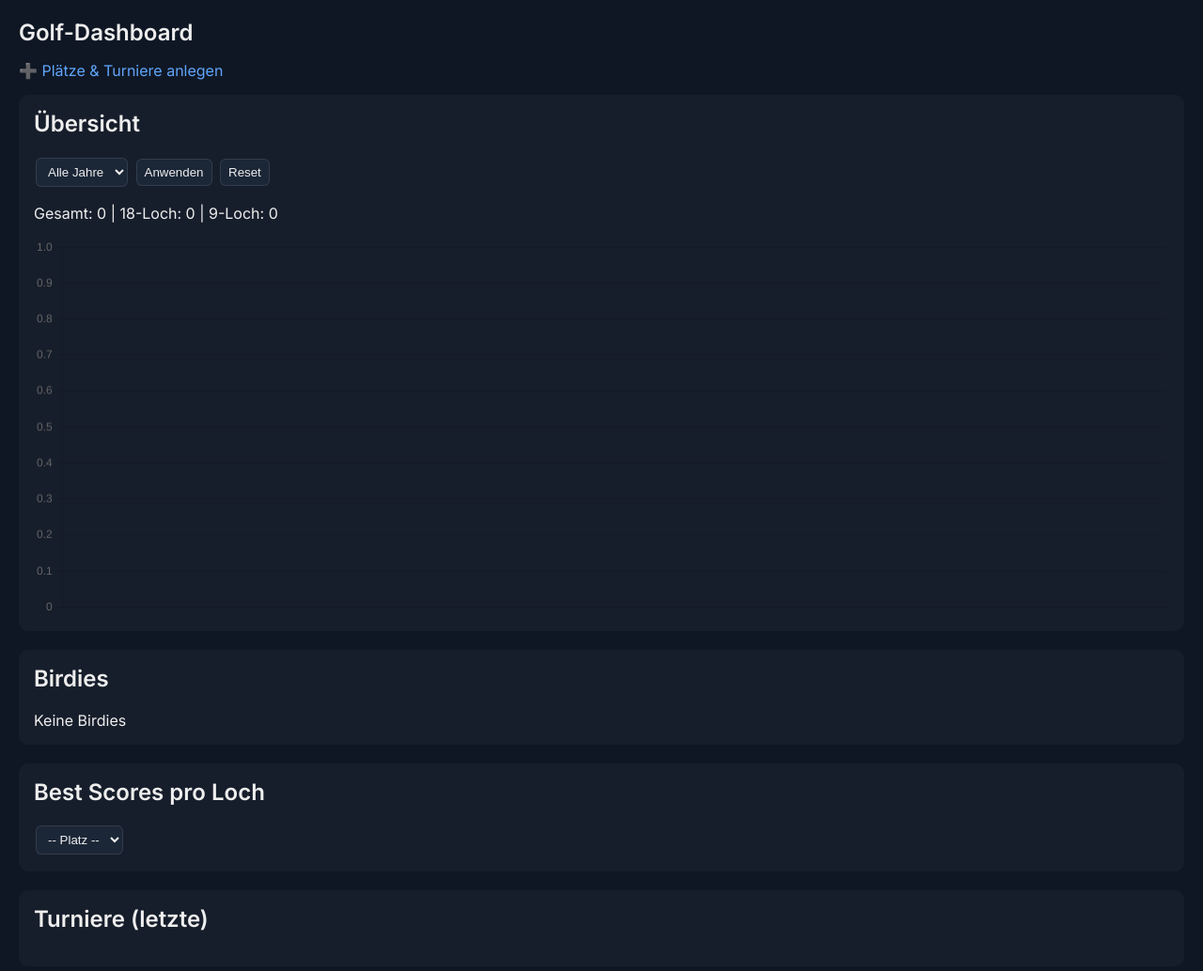
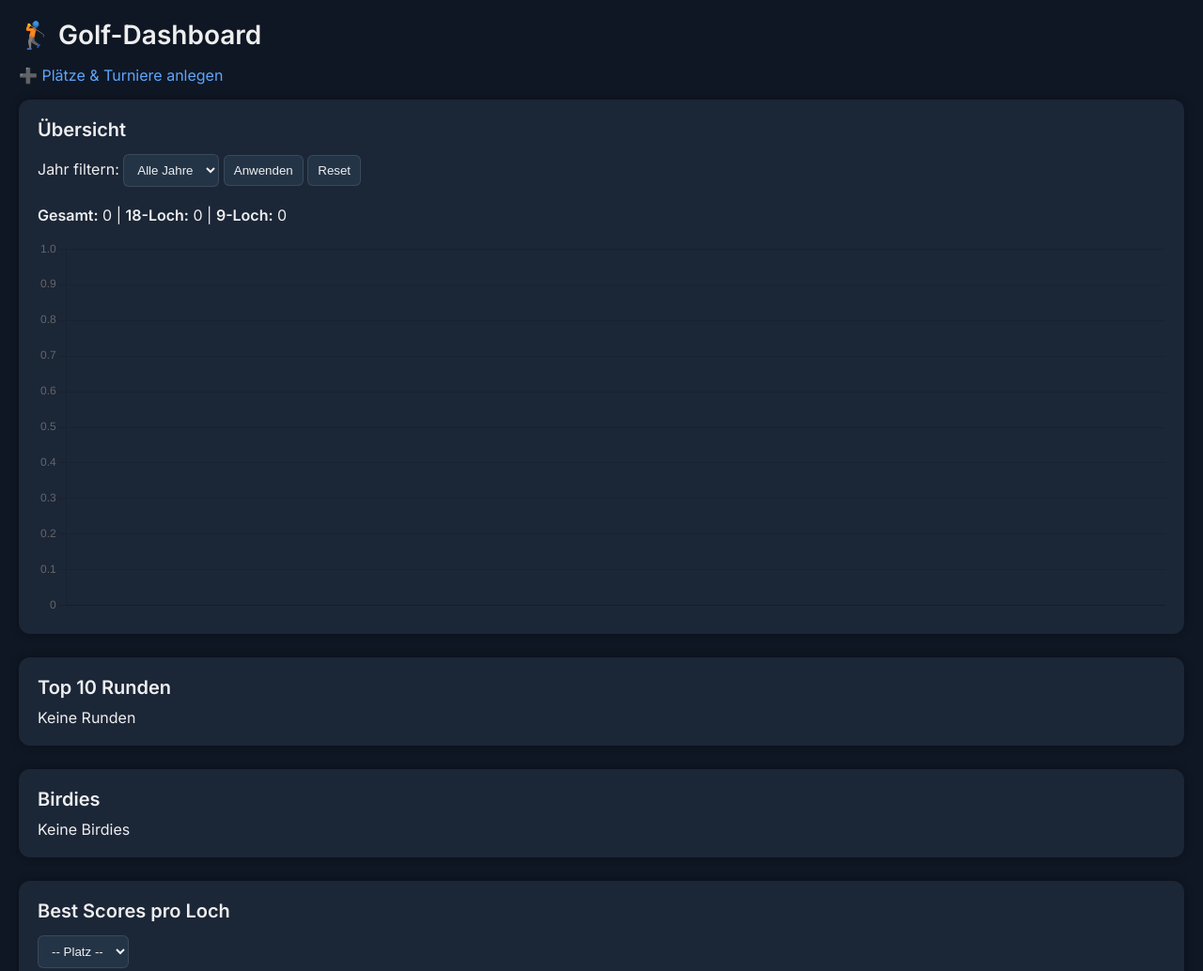
Before and after one commit to liehol75/golfdashboard, a plain HTML site: page index.html in a window 1280 px wide. Shown: the top 1034 px of the page at 94% size. Drawn offline with nearby package versions, Linux system fonts and the light colour scheme.

Commit message:
index.html aktualisieren

```diff
--- a/index.html
+++ b/index.html
@@ -9,29 +9,35 @@
 <style>
 body{font-family:'Inter',sans-serif;background:#0f1724;color:#eee;margin:0}
 .container{max-width:1250px;margin:auto;padding:20px}
-h1{margin:0 0 10px;font-size:24px}
-h2{margin-top:0}
-.card{background:rgba(255,255,255,0.03);padding:16px;border-radius:10px;margin-bottom:20px}
-select,input,button{padding:6px 8px;border-radius:6px;border:1px solid rgba(255,255,255,0.1);background:#1b2637;color:#eee;margin:2px}
+h1{margin:0 0 15px;font-size:28px;font-weight:600}
+h2{margin:0 0 10px;font-size:20px}
+.card{background:#1b2637;padding:20px;border-radius:12px;margin-bottom:25px;box-shadow:0 0 10px rgba(0,0,0,0.3)}
+select,input,button{padding:8px 10px;border-radius:6px;border:1px solid rgba(255,255,255,0.1);background:#243447;color:#eee;margin:4px 0}
 button{cursor:pointer}
-table{width:100%;border-collapse:collapse;font-size:13px}
-th,td{padding:4px 6px;border-bottom:1px solid rgba(255,255,255,0.05);text-align:center}
+table{width:100%;border-collapse:collapse;font-size:14px}
+th,td{padding:6px 8px;border-bottom:1px solid rgba(255,255,255,0.1);text-align:center}
 .eagle{background:#4ade80}.birdie{background:#22d3ee}.par{background:#60a5fa}.bogey{background:#facc15}.dbl{background:#f87171}
 a{color:#60a5fa;text-decoration:none}
 </style>
 </head>
 <body>
 <div class="container">
-<h1>Golf-Dashboard</h1>
+<h1>🏌️ Golf-Dashboard</h1>
 <p><a href="manage.html">➕ Plätze & Turniere anlegen</a></p>
 
 <div class="card">
 <h2>Übersicht</h2>
+<label for="filterYear">Jahr filtern:</label>
 <select id="filterYear"></select>
 <button onclick="applyFilters()">Anwenden</button>
 <button onclick="resetFilters()">Reset</button>
 <div id="summary"></div>
 <canvas id="chartScores" height="100"></canvas>
+</div>
+
+<div class="card">
+<h2>Top 10 Runden</h2>
+<div id="topRounds"></div>
 </div>
 
 <div class="card">
@@ -46,13 +52,13 @@ a{color:#60a5fa;text-decoration:none}
 </div>
 
 <div class="card">
-<h2>Turniere (letzte)</h2>
+<h2>Letzte Turniere</h2>
 <div id="recentList"></div>
 </div>
 </div>
 
 <script>
-const STORAGE_KEY='golf_dash_full3';
+const STORAGE_KEY='golf_dash_full4';
 let state={courses:[],tournaments:[]};
 if(localStorage.getItem(STORAGE_KEY))state=JSON.parse(localStorage.getItem(STORAGE_KEY));
 function save(){localStorage.setItem(STORAGE_KEY,JSON.stringify(state))}
@@ -70,14 +76,26 @@ let currentYear='';let chartScores;
 function applyFilters(){currentYear=document.getElementById('filterYear').value;renderAll()}
 function resetFilters(){currentYear='';renderAll()}
 function sumAdjGross(t){return t.holes.reduce((s,h)=>s+(h.strokes||0),0)}
+
 function renderSummaryAndChart(){
  const data=state.tournaments.filter(t=>!currentYear||new Date(t.date).getFullYear().toString()==currentYear);
  const total=data.length;const n18=data.filter(t=>t.holes.length>=18).length;const n9=data.filter(t=>t.holes.length<18).length;
- document.getElementById('summary').innerHTML=`<p>Gesamt: ${total} | 18-Loch: ${n18} | 9-Loch: ${n9}</p>`;
+ document.getElementById('summary').innerHTML=`<p><strong>Gesamt:</strong> ${total} | <strong>18-Loch:</strong> ${n18} | <strong>9-Loch:</strong> ${n9}</p>`;
  const labels=data.map(t=>fmtDate(t.date));const scores=data.map(t=>sumAdjGross(t));
  if(chartScores)chartScores.destroy();
- chartScores=new Chart(document.getElementById('chartScores'),{type:'line',data:{labels,datasets:[{label:'Score',data:scores}]},options:{plugins:{legend:{display:false}}}});
+ chartScores=new Chart(document.getElementById('chartScores'),{type:'line',data:{labels,datasets:[{label:'Score',data:scores,borderColor:'#60a5fa',backgroundColor:'rgba(96,165,250,0.3)',fill:true}]},options:{plugins:{legend:{display:false}}}});
 }
+
+function renderTopRounds(){
+ const div=document.getElementById('topRounds');
+ const rounds=state.tournaments.filter(t=>!currentYear||new Date(t.date).getFullYear().toString()==currentYear)
+   .map(t=>({date:t.date,score:sumAdjGross(t),name:t.name,course:state.courses.find(c=>c.id===t.courseId)?.name||'?'}))
+   .sort((a,b)=>a.score-b.score).slice(0,10);
+ if(!rounds.length){div.textContent='Keine Runden';return}
+ div.innerHTML='<table><tr><th>Datum</th><th>Turnier</th><th>Platz</th><th>Score</th></tr>'+
+ rounds.map(r=>`<tr><td>${fmtDate(r.date)}</td><td>${r.name}</td><td>${r.course}</td><td>${r.score}</td></tr>`).join('')+'</table>';
+}
+
 function renderBirdies(){
  const div=document.getElementById('birdieList');div.innerHTML='';
  const birdies=[];
@@ -89,6 +107,7 @@ function renderBirdies(){
  if(!birdies.length){div.textContent='Keine Birdies';return}
  div.innerHTML='<table><tr><th>Datum</th><th>Platz</th><th>Loch</th></tr>'+birdies.map(b=>`<tr><td>${fmtDate(b.date)}</td><td>${b.course}</td><td>${b.hole}</td></tr>`).join('')+'</table>';
 }
+
 function renderBestOfHole(){
  const id=document.getElementById('bestCourse').value;const c=state.courses.find(x=>x.id===id);
  if(!c){document.getElementById('bestTable').innerHTML='';return}
@@ -101,22 +120,26 @@ function renderBestOfHole(){
  c.holes.forEach((h,i)=>{const sc=best[i];const cls=sc?classify(h.par,sc):'';html+=`<tr><td>${h.num}</td><td>${h.par}</td><td class="${cls}">${sc?sc:'-'}</td></tr>`});
  html+='</table>';document.getElementById('bestTable').innerHTML=html;
 }
+
 function renderRecentList(){
  const div=document.getElementById('recentList');div.innerHTML='';
- const list=state.tournaments.filter(t=>!currentYear||new Date(t.date).getFullYear().toString()==currentYear).slice().sort((a,b)=>new Date(b.date)-new Date(a.date)).slice(0,10);
+ const list=state.tournaments.filter(t=>!currentYear||new Date(t.date).getFullYear().toString()==currentYear)
+ .slice().sort((a,b)=>new Date(b.date)-new Date(a.date)).slice(0,10);
  list.forEach(t=>{
  const c=state.courses.find(x=>x.id===t.courseId);
- let html=`<div style="margin-bottom:8px"><strong>${t.name}</strong> (${fmtDate(t.date)}) ${c?c.name:''}<br><table><tr>`;
+ let html=`<div style="margin-bottom:12px"><strong>${t.name}</strong> (${fmtDate(t.date)}) ${c?c.name:''}<br><table><tr>`;
  t.holes.forEach(h=>{const cls=classify(h.par,h.strokes);html+=`<td class="${cls}">${h.strokes}</td>`});
  html+='</tr></table></div>';div.innerHTML+=html;
  });
 }
+
 function populateFilters(){
  const years=Array.from(new Set(state.tournaments.map(t=>new Date(t.date).getFullYear()))).sort((a,b)=>b-a);
  document.getElementById('filterYear').innerHTML='<option value="">Alle Jahre</option>'+years.map(y=>`<option>${y}</option>`).join('');
  document.getElementById('bestCourse').innerHTML='<option value="">-- Platz --</option>'+state.courses.map(c=>`<option value="${c.id}">${c.name}</option>`).join('');
 }
-function renderAll(){populateFilters();renderSummaryAndChart();renderBirdies();renderRecentList();renderBestOfHole();}
+
+function renderAll(){populateFilters();renderSummaryAndChart();renderTopRounds();renderBirdies();renderRecentList();renderBestOfHole();}
 renderAll();
 </script>
 </body>
```
